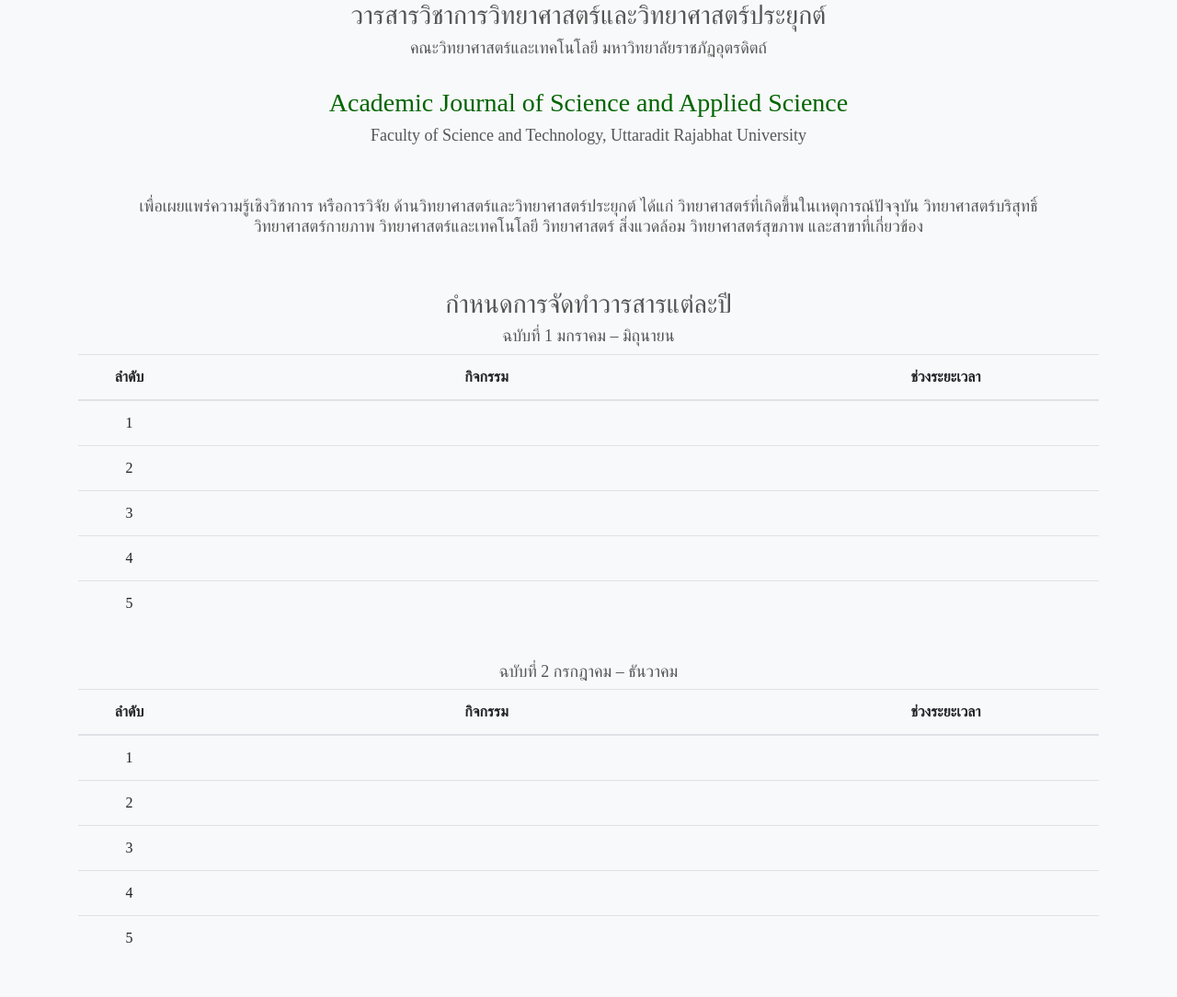
After one commit to lazyman00/ajsas, a PHP site: page /ajsas/pages/Front_end/qwer.php in a window 1280 px wide. The commit adds this page. Shown: the whole page at 92% size. Run offline with PHP 8.4, Linux system fonts and the light colour scheme; the visitor is signed in with stand-in values (Sample User, id 1); data that the repository does not hold is empty; some web fonts are replaced.

Commit message:
kkkkl
klklk

```diff
--- a/pages/Back_end/menu.php
+++ b/pages/Back_end/menu.php
@@ -4,7 +4,7 @@
 <style>
        .icon-color {
         color: #112314;
-    }
+    }.blackiconcolor {color:ffffff;}
 </style>
 
 <li class="nav-item">
@@ -64,7 +64,7 @@
   </div>
 
   <a class="nav-link " href="#" data-toggle="collapse" data-target="#collapseTwo" aria-expanded="true" aria-controls="collapseTwo">
-  <i class="fa fa-address-book"></i>
+  <i class="fa fa-address-book blackiconcolo"></i>
     <span>จัดการข้อมูลผู้ใช้</span>
   </a>
 <?php
--- a/pages/Front_end/allarticle/allarticle_data.php
+++ b/pages/Front_end/article_data/allarticle/allarticle_data.php
@@ -89,11 +89,11 @@ $display_n2 = ($search_name != "") ? "" :  "display:none" ;
                             <?php if($fetch["sta_work"]==0){ ?>
                                 <button style="width : 125px;" data-article_id="<?php echo $fetch["article_id"]; ?>" data-type_article_id="<?php echo $fetch["type_article_id"]; ?>" data-sta_work="<?php echo $fetch["sta_work"]; ?>" class="btn btn-outline-info btn-sm btnUp">เทียบเชิญ..</button>
                             <?php }else if($fetch["sta_work"]==1){ ?>
-                                <button style="width : 125px;" data-article_id="<?php echo $fetch["article_id"]; ?>" data-type_article_id="<?php echo $fetch["type_article_id"]; ?>" data-sta_work="<?php echo $fetch["sta_work"]; ?>" class="btn btn-outline-secondary btn-sm btnUp">ผลประเมินวารสาร..</button>
+                                <button style="width : 125px;" data-article_id="<?php echo $fetch["article_id"]; ?>" data-type_article_id="<?php echo $fetch["type_article_id"]; ?>" data-sta_work="<?php echo $fetch["sta_work"]; ?>" class="btn btn-outline-warning btn-sm btnUp">ผลประเมินวารสาร..</button>
                             <?php }else if($fetch["sta_work"]==2){ ?>
                                 <button style="width : 125px;" data-article_id="<?php echo $fetch["article_id"]; ?>" data-type_article_id="<?php echo $fetch["type_article_id"]; ?>" data-sta_work="<?php echo $fetch["sta_work"]; ?>" class="btn btn-outline-primaryp">ส่งผลการประเมิน..</button>
                             <?php }else if($fetch["sta_work"]==3){ ?>
-                                <button style="width : 125px;" data-article_id="<?php echo $fetch["article_id"]; ?>" data-type_article_id="<?php echo $fetch["type_article_id"]; ?>" data-sta_work="<?php echo $fetch["sta_work"]; ?>" class="btn btn-outline-warning btn-sm btnUp">ตรวจสอบ..</button>
+                                <button style="width : 125px;" data-article_id="<?php echo $fetch["article_id"]; ?>" data-type_article_id="<?php echo $fetch["type_article_id"]; ?>" data-sta_work="<?php echo $fetch["sta_work"]; ?>" class="btn btn-outline-secondary btn-sm btnUp">ตรวจสอบ..</button>
                             <?php }else if($fetch["sta_work"]==4){ ?>
                                 <button style="width : 125px;" data-article_id="<?php echo $fetch["article_id"]; ?>" data-type_article_id="<?php echo $fetch["type_article_id"]; ?>" data-sta_work="<?php echo $fetch["sta_work"]; ?>" class="btn btn-outline-success btnUp">รอการตีพิมพ์</button>
                             <?php } ?>
--- /dev/null
+++ b/pages/Front_end/qwer.php
@@ -0,0 +1,150 @@
+<?php  include('../../connect/connect.php'); ?>
+
+
+
+<!DOCTYPE html>
+<html lang="en">
+<?php include('header.php'); ?>
+<style type="text/css">
+    .a{
+        font-size: 14px;
+    }
+    .bg-white{
+        background-color:rgb(14, 130,0,1)!important;
+    }
+    .border-bottom{
+        border-bottom:1px solid #e4ff00!important;
+    }
+    .text-dark{
+        color:#ffffff!important;
+    }
+</style>
+<body class="bg-light">
+    <?php //include('menu.php'); ?>
+    <?php //include('menu_index.php'); ?>
+        <?php
+            $sql = "SELECT * FROM `schedule` where sid = '2'  ";
+            $query = $conn->query($sql);
+            $row_data = $query->fetch_assoc();
+        ?>
+
+        <div class="container">
+            <div class="col-md-12">
+                <h3 style="fontfa: prompt;font-size: 28px;font-weight: 500;color: #555;text-align:center">วารสารวิชาการวิทยาศาสตร์และวิทยาศาสตร์ประยุกต์ </h3>
+            </div>
+            <div class="col-md-12">
+                <h3 style="fontfa: prompt;font-size: 18px;font-weight: 500;color: #555;text-align:center">คณะวิทยาศาสตร์และเทคโนโลยี มหาวิทยาลัยราชภัฏอุตรดิตถ์ </h3>
+            </div><br>
+            <div class="col-md-12">
+                <h3 style="fontfa: prompt;font-size: 28px;font-weight: 500;color: #006400;text-align:center">Academic Journal of Science and Applied Science  </h3>
+            </div>
+            <div class="col-md-12">
+                <h3 style="fontfa: prompt;font-size: 18px;font-weight: 500;color: #555;text-align:center">Faculty of Science and Technology, Uttaradit Rajabhat University </h3>
+            </div><br><br>
+            <div class="col-md-12">
+                <h3 style="fontfa: prompt;font-size: 18px;font-weight: 500;color: #555;text-align:center">เพื่อเผยแพร่ความรู้เชิงวิชาการ หรือการวิจัย ด้านวิทยาศาสตร์และวิทยาศาสตร์ประยุกต์ ได้แก่ วิทยาศาสตร์ที่เกิดขึ้นในเหตุการณ์ปัจจุบัน วิทยาศาสตร์บริสุทธิ์ วิทยาศาสตร์กายภาพ วิทยาศาสตร์และเทคโนโลยี วิทยาศาสตร์ สิ่งแวดล้อม วิทยาศาสตร์สุขภาพ และสาขาที่เกี่ยวข้อง </h3>
+            </div><br><br>
+            <div class="col-md-12">
+                <h3 style="fontfa: prompt;font-size: 28px;font-weight: 500;color: #555;text-align:center">กำหนดการจัดทำวารสารแต่ละปี</h3>
+            </div>
+            <div class="col-md-12">
+                <h3 style="fontfa: prompt;font-size: 18px;font-weight: 500;color: #555;text-align:center">ฉบับที่ 1 มกราคม – มิถุนายน</h3>
+            </div>
+        </div>
+
+        <div class="container">
+            <table class="table table-hover">
+            <?php
+                $sql = "SELECT * FROM `schedule` ";
+                $query = $conn->query($sql);
+                $row_data_t = $query->fetch_assoc();
+            ?>
+                <thead>
+                    <tr>
+                        <th scope="col" style=" width:10%;text-align:center">ลำดับ</th>
+                        <th scope="col" style=" width:60%;text-align:center">กิจกรรม</th>
+                        <th scope="col" style=" width:30%;text-align:center">ช่วงระยะเวลา</th>
+                    </tr>
+                </thead>
+                <tbody>
+                    <tr>
+                        <td style="text-align:center">1</td>
+                        <td><?php echo $row_data_t["schedule1"]  ?></td>
+                        <td style="text-align:center"><?php echo $row_data_t["date1"]  ?></td>
+                    </tr>
+                    <tr>
+                        <td style="text-align:center">2</td>
+                        <td><?php echo $row_data_t["schedule2"]  ?></td>
+                        <td style="text-align:center"><?php echo $row_data_t["date2"]  ?></td>
+                    </tr>
+                    <tr>
+                        <td style="text-align:center">3</td>
+                        <td><?php echo $row_data_t["schedule3"]  ?></td>
+                        <td style="text-align:center"><?php echo $row_data_t["date3"]  ?></td>
+                    </tr>
+                    <tr>
+                        <td style="text-align:center">4</td>
+                        <td><?php echo $row_data_t["schedule4"]  ?></td>
+                        <td style="text-align:center"><?php echo $row_data_t["date4"]  ?></td>
+                    </tr>
+                    <tr>
+                        <td style="text-align:center">5</td>
+                        <td><?php echo $row_data_t["schedule5"]  ?></td>
+                        <td style="text-align:center"><?php echo $row_data_t["date5"]  ?></td>
+                    </tr>
+                </tbody>
+            </table><br>
+        </div>
+
+        <div class="container">
+            <div class="col-md-12">
+                <h3 style="fontfa: prompt;font-size: 18px;font-weight: 500;color: #555;text-align:center">ฉบับที่ 2 กรกฎาคม – ธันวาคม</h3>
+            </div>
+        </div>
+
+
+        <div class="container">
+            <table class="table table-hover">
+                <thead>
+                    <tr>
+                        <th scope="col" style=" width:10%;text-align:center">ลำดับ</th>
+                        <th scope="col" style=" width:60%;text-align:center">กิจกรรม</th>
+                        <th scope="col" style=" width:30%;text-align:center">ช่วงระยะเวลา</th>
+                    </tr>
+                </thead>
+                <tbody>
+                    <tr>
+                        <td style="text-align:center">1</td>
+                        <td><?php echo $row_data["schedule1"]  ?></td>
+                        <td style="text-align:center"><?php echo $row_data["date1"]  ?></td>
+                    </tr>
+                    <tr>
+                        <td style="text-align:center">2</td>
+                        <td><?php echo $row_data["schedule2"]  ?></td>
+                        <td style="text-align:center"><?php echo $row_data["date2"]  ?></td>
+                    </tr>
+                    <tr>
+                        <td style="text-align:center">3</td>
+                        <td><?php echo $row_data["schedule3"]  ?></td>
+                        <td style="text-align:center"><?php echo $row_data["date3"]  ?></td>
+                    </tr>
+                    <tr>
+                        <td style="text-align:center">4</td>
+                        <td><?php echo $row_data["schedule4"]  ?></td>
+                        <td style="text-align:center"><?php echo $row_data["date4"]  ?></td>
+                    </tr>
+                    <tr>
+                        <td style="text-align:center">5</td>
+                        <td><?php echo $row_data["schedule5"]  ?></td>
+                        <td style="text-align:center"><?php echo $row_data["date5"]  ?></td>
+                    </tr>
+                </tbody>
+            </table><br>
+        </div>
+
+
+
+
+<script src="../../bootstrap/js/bootstrap.min.js"></script>
+</body>
+</html>
```
Also changed, not shown: bootstrap/css/sb-admin-2.min.css, pages/Front_end/article_data/allarticle/allarticle.php (renamed from pages/Front_end/allarticle/allarticle.php), pages/Front_end/article_data/allarticle/readarticle.php (renamed from pages/Front_end/allarticle/readarticle.php), pages/Front_end/article_data/allarticle/readarticle_data.php (renamed from pages/Front_end/allarticle/readarticle_data.php), pages/Front_end/article_data/allarticle/sc_email.php (renamed from pages/Front_end/allarticle/sc_email.php), pages/Front_end/article_data/allarticle/send_comment_sender.php (renamed from pages/Front_end/allarticle/send_comment_sender.php), pages/Front_end/article_data/allarticle/send_email_1.php (renamed from pages/Front_end/allarticle/send_email_1.php), pages/Front_end/article_data/allarticle/view_Professional.php (renamed from pages/Front_end/allarticle/view_Professional.php), pages/Front_end/article_data/allarticle/view_Professional_new.pgp.php (renamed from pages/Front_end/allarticle/view_Professional_new.pgp.php), pages/Front_end/article_data/allarticle/view_Professional_old.php (renamed from pages/Front_end/allarticle/view_Professional_old.php), pages/Front_end/article_data/allarticle/view_Professional_pages.php (renamed from pages/Front_end/allarticle/view_Professional_pages.php), pages/Front_end/article_data/allarticle/view_allaricle_data.php (renamed from pages/Front_end/allarticle/view_allaricle_data.php), pages/Front_end/article_data/allarticle/view_checkMail.php (renamed from pages/Front_end/allarticle/view_checkMail.php), pages/Front_end/article_data/allarticle/view_comment.php (renamed from pages/Front_end/allarticle/view_comment.php), 2 more files.
